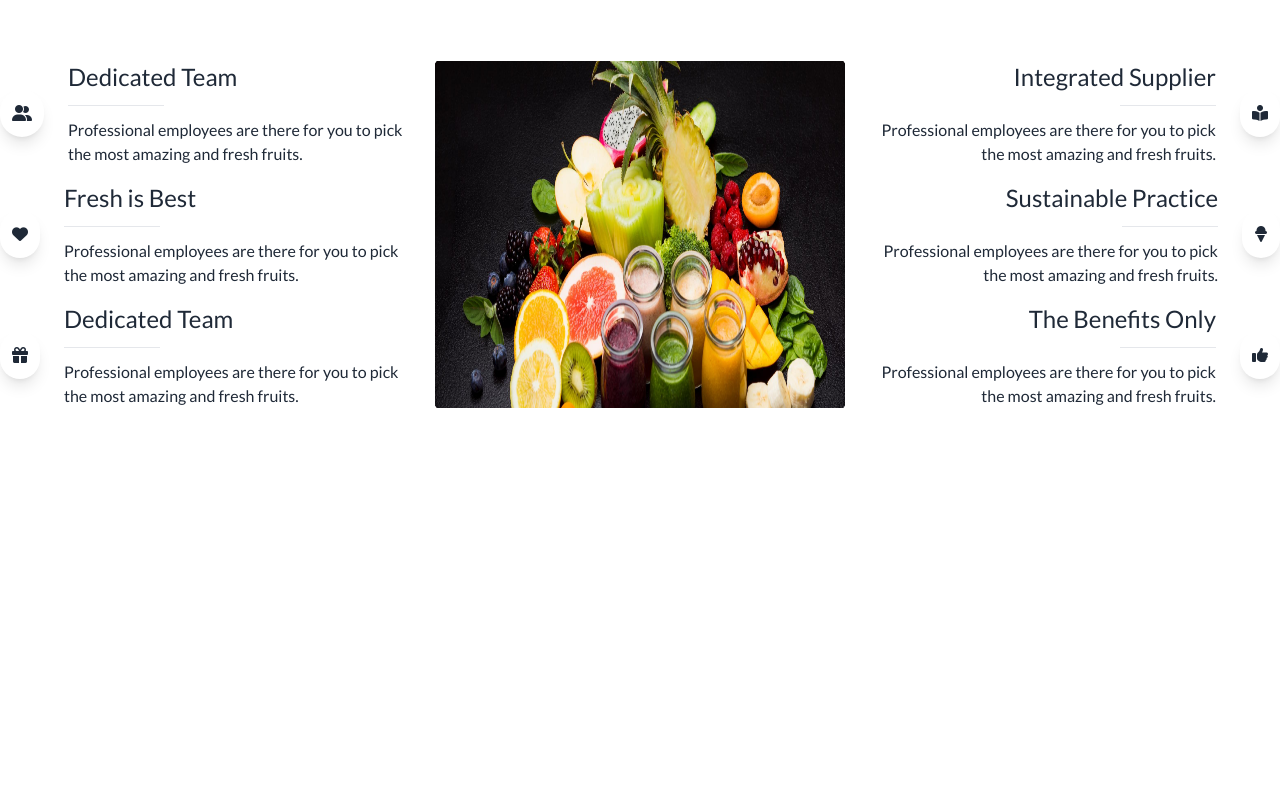
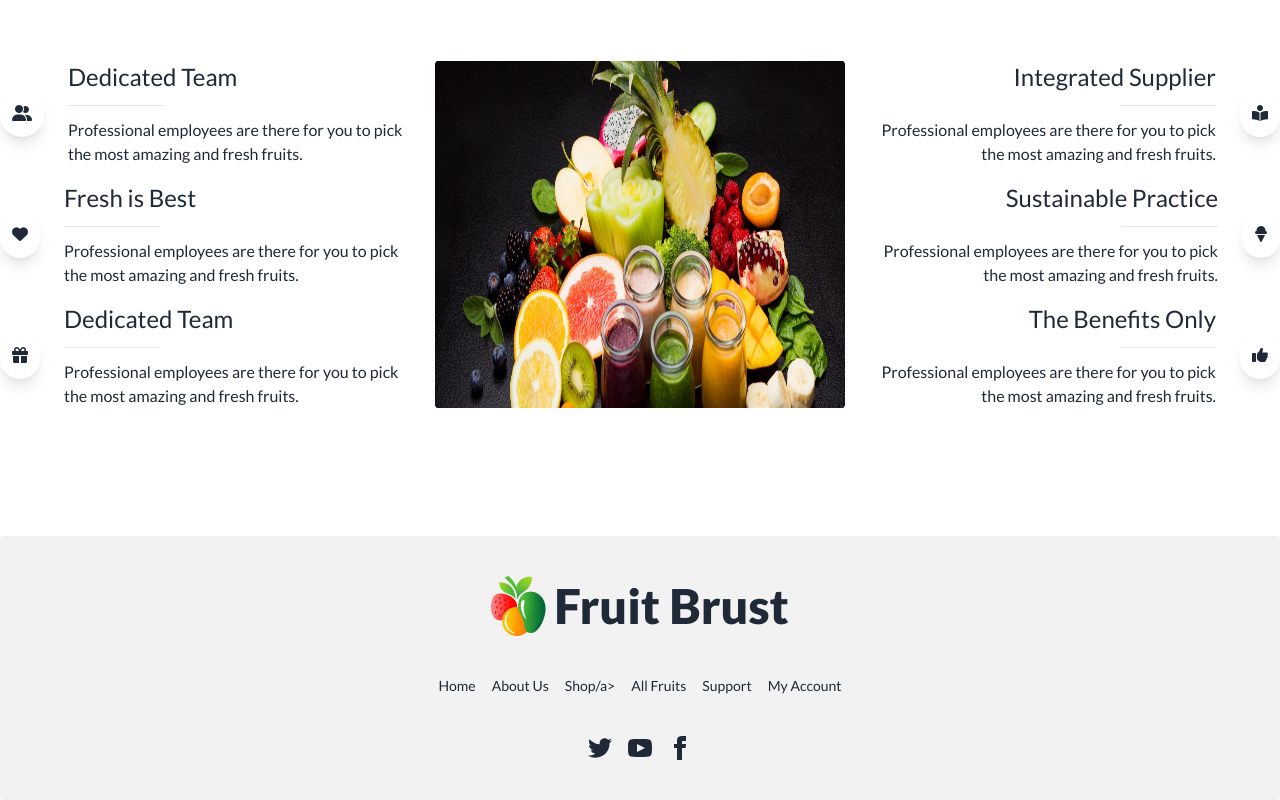
Before and after one commit to kawser2917/Fruit_brust, a plain HTML site: page index.html in a window 1280 px wide. Shown: the part 2741-3541 px from the top of the page. Before the commit the page ends 3277 px from the top, so only its background shows below. Drawn offline with nearby package versions, Linux system fonts and the light colour scheme.

Commit message:
project done

```diff
--- a/index.html
+++ b/index.html
@@ -526,12 +526,28 @@
       </div>
 
     </section>
-
   </main>
-  <footer>
-
+  <footer class="footer footer-center p-10 bg-base-200 text-base-content rounded">
+    <div class="flex font-extrabold">
+      <img src="images/logo.png" alt="">
+      <h3 class="text-5xl">Fruit Brust</h3>
+    </div>
+    <nav class="grid grid-flow-col gap-4">
+      <a class="link link-hover">Home</a>
+      <a class="link link-hover">About Us</a>
+      <a class="link link-hover">Shop/a>
+      <a class="link link-hover">All Fruits</a>
+      <a class="link link-hover">Support</a>
+      <a class="link link-hover">My Account</a>
+    </nav>
+    <nav>
+      <div class="grid grid-flow-col gap-4">
+        <a><svg xmlns="http://www.w3.org/2000/svg" width="24" height="24" viewBox="0 0 24 24" class="fill-current"><path d="M24 4.557c-.883.392-1.832.656-2.828.775 1.017-.609 1.798-1.574 2.165-2.724-.951.564-2.005.974-3.127 1.195-.897-.957-2.178-1.555-3.594-1.555-3.179 0-5.515 2.966-4.797 6.045-4.091-.205-7.719-2.165-10.148-5.144-1.29 2.213-.669 5.108 1.523 6.574-.806-.026-1.566-.247-2.229-.616-.054 2.281 1.581 4.415 3.949 4.89-.693.188-1.452.232-2.224.084.626 1.956 2.444 3.379 4.6 3.419-2.07 1.623-4.678 2.348-7.29 2.04 2.179 1.397 4.768 2.212 7.548 2.212 9.142 0 14.307-7.721 13.995-14.646.962-.695 1.797-1.562 2.457-2.549z"></path></svg></a>
+        <a><svg xmlns="http://www.w3.org/2000/svg" width="24" height="24" viewBox="0 0 24 24" class="fill-current"><path d="M19.615 3.184c-3.604-.246-11.631-.245-15.23 0-3.897.266-4.356 2.62-4.385 8.816.029 6.185.484 8.549 4.385 8.816 3.6.245 11.626.246 15.23 0 3.897-.266 4.356-2.62 4.385-8.816-.029-6.185-.484-8.549-4.385-8.816zm-10.615 12.816v-8l8 3.993-8 4.007z"></path></svg></a>
+        <a><svg xmlns="http://www.w3.org/2000/svg" width="24" height="24" viewBox="0 0 24 24" class="fill-current"><path d="M9 8h-3v4h3v12h5v-12h3.642l.358-4h-4v-1.667c0-.955.192-1.333 1.115-1.333h2.885v-5h-3.808c-3.596 0-5.192 1.583-5.192 4.615v3.385z"></path></svg></a>
+      </div>
+    </nav>
   </footer>
-
 </body>
 
 </html>
```
